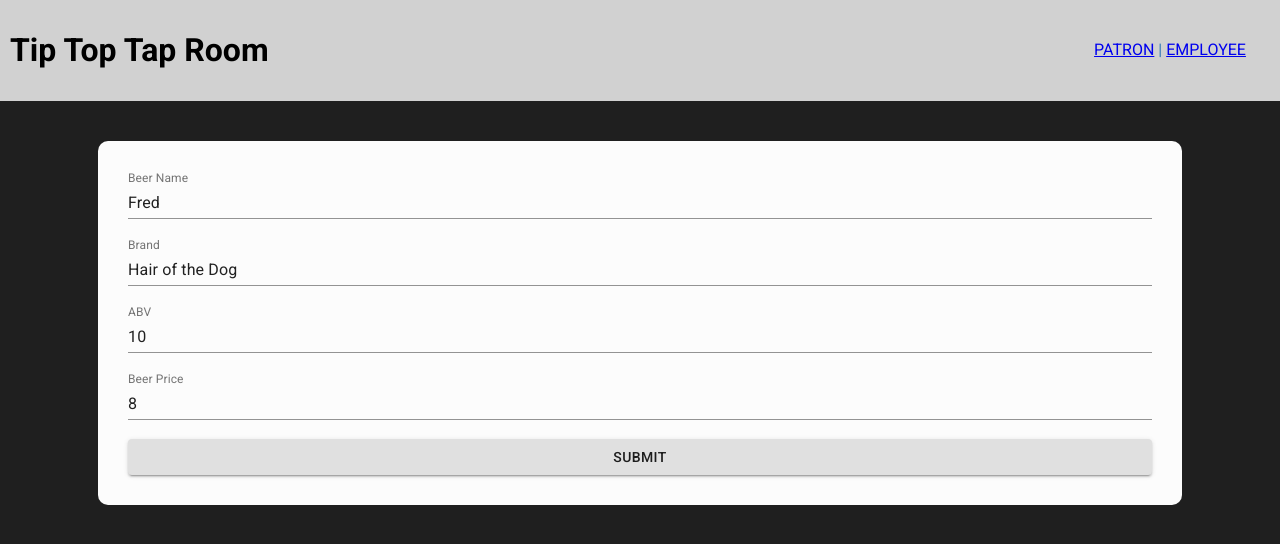
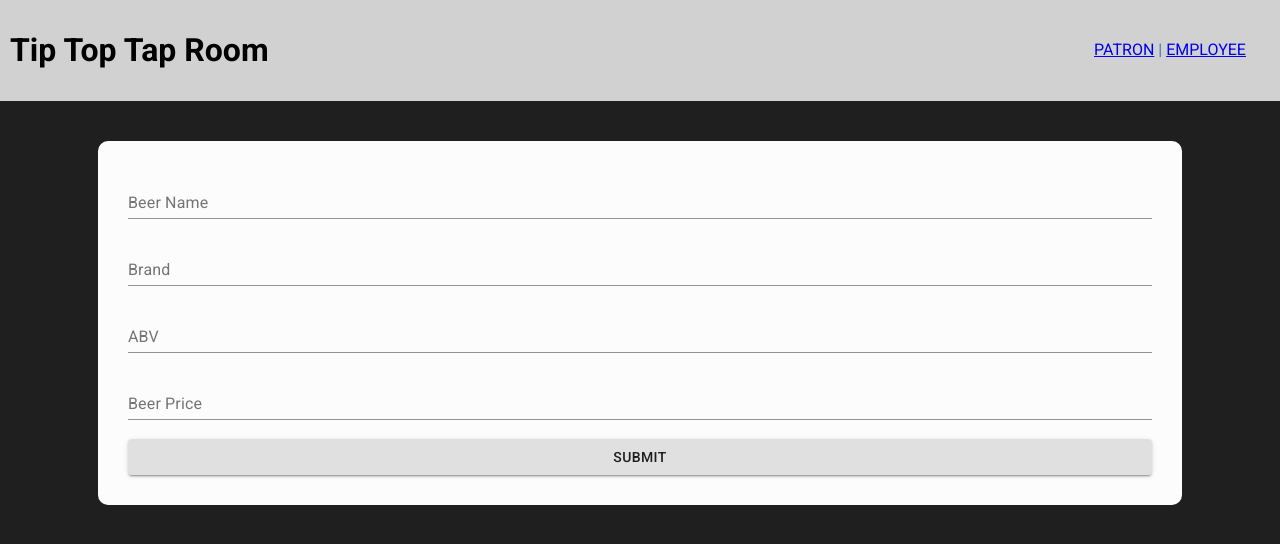
Before and after one commit to LiamPKenna/tap-room, a React (Create React App) app: page /edit_keg in a window 1280 px wide. Shown: the top 544 px of the page. Built offline with nearby package versions, Linux system fonts and the light colour scheme.

Commit message:
Fix the loading of to be edited keg

```diff
--- a/src/components/KegForm.jsx
+++ b/src/components/KegForm.jsx
@@ -3,22 +3,26 @@ import FormControl from '@material-ui/core/FormControl';
 import Input from '@material-ui/core/Input';
 import InputLabel from '@material-ui/core/InputLabel';
 import Button from '@material-ui/core/Button';
+import { useParams } from  'react-router-dom';
 
 function KegForm(props) {
+
+  const { id } = useParams();
 
   const [name, setName] = useState('');
   const [brand, setBrand] = useState('');
   const [abv, setAbv] = useState('');
   const [price, setPrice] = useState('');
+  const keg = (props.kegs) ? props.kegs.filter(k => k.id === parseInt(id))[0] : null;
 
   useEffect(() => {
-    if (props.keg) {
-      setName(props.keg.name);
-      setBrand(props.keg.brand);
-      setAbv(props.keg.alcoholContent);
-      setPrice(props.keg.price);
+    if (keg != null) {
+      setName(keg.name);
+      setBrand(keg.brand);
+      setAbv(keg.alcoholContent);
+      setPrice(keg.price);
     }
-  }, []);
+  }, [keg]);
 
   const formStyle = {
     margin: '40px auto',
@@ -37,11 +41,12 @@ function KegForm(props) {
       price: parseFloat(price),
       pints: 124
     };
+    if (props.keg) newKeg.id = keg.id;
     setName('');
     setBrand('');
     setAbv('');
     setPrice('');
-    props.addKeg(newKeg);
+    props.submitKeg(newKeg);
   }
 
   return (
--- a/src/components/Price.jsx
+++ b/src/components/Price.jsx
@@ -20,7 +20,7 @@ function Price(props) {
     if (props.employee) {
       return (
         <Link to = {{
-          pathname: "/edit_keg",
+          pathname: `/edit_keg/${props.keg.id}`,
           state: {keg: props.keg}
         }} >
           <div>
```
